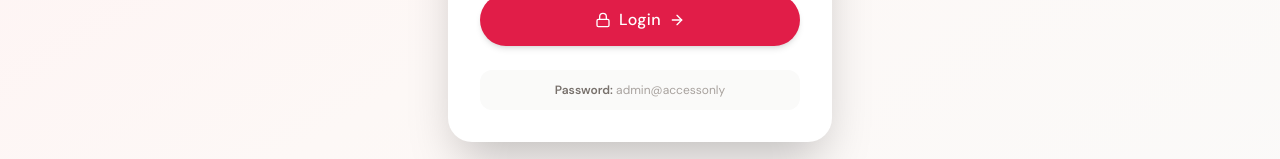
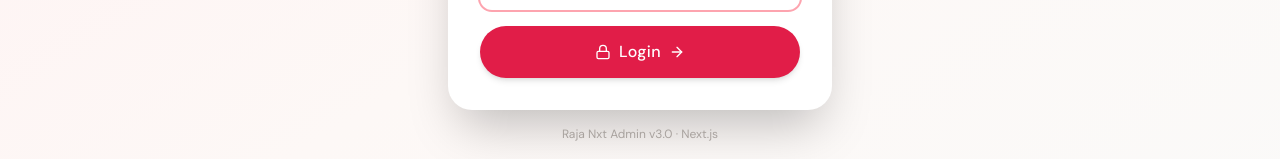
Before and after one commit to abhiraj100/raja-nxt-daltonganj-jharkhand, a Next.js app: page /admin-login in a window 1280 px wide. Shown: the part 550-709 px from the top of the page. Built offline with nearby package versions, Linux system fonts and the light colour scheme; no server answers; the database is empty.

Commit message:
comment unnecessary things

```diff
--- a/app/admin-login/page.jsx
+++ b/app/admin-login/page.jsx
@@ -71,11 +71,11 @@ export default function AdminLoginPage() {
             <p className="text-xs text-amber-600 text-center mt-3">{5 - attempts} attempt{5-attempts!==1?"s":""} bache hain</p>
           )}
 
-          <div className="mt-6 p-3 bg-stone-50 rounded-xl">
+          {/* <div className="mt-6 p-3 bg-stone-50 rounded-xl">
             <p className="text-center text-xs text-stone-400">
               <span className="font-semibold text-stone-500">Password:</span> admin@accessonly
             </p>
-          </div>
+          </div> */}
         </div>
         <p className="text-center text-xs text-stone-400 mt-4">Raja Nxt Admin v3.0 · Next.js</p>
       </div>
```
